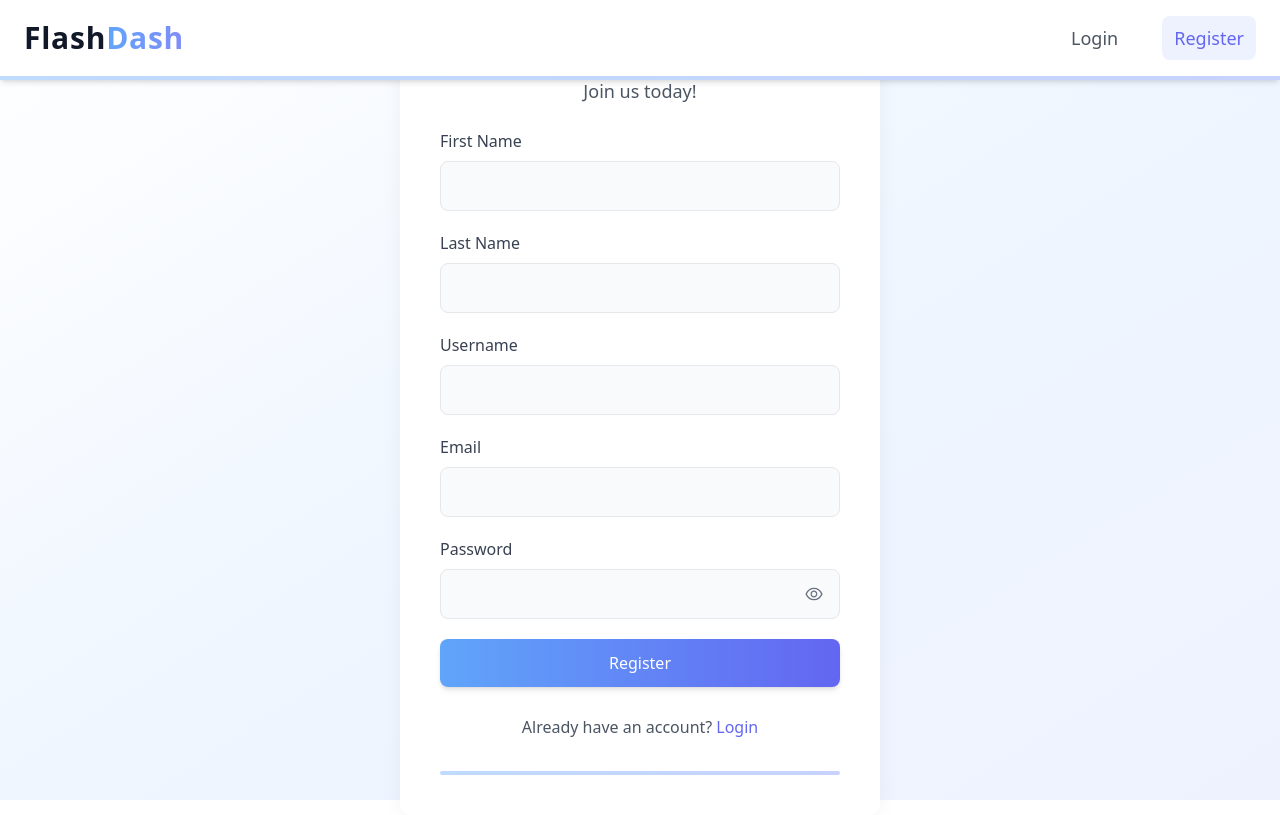
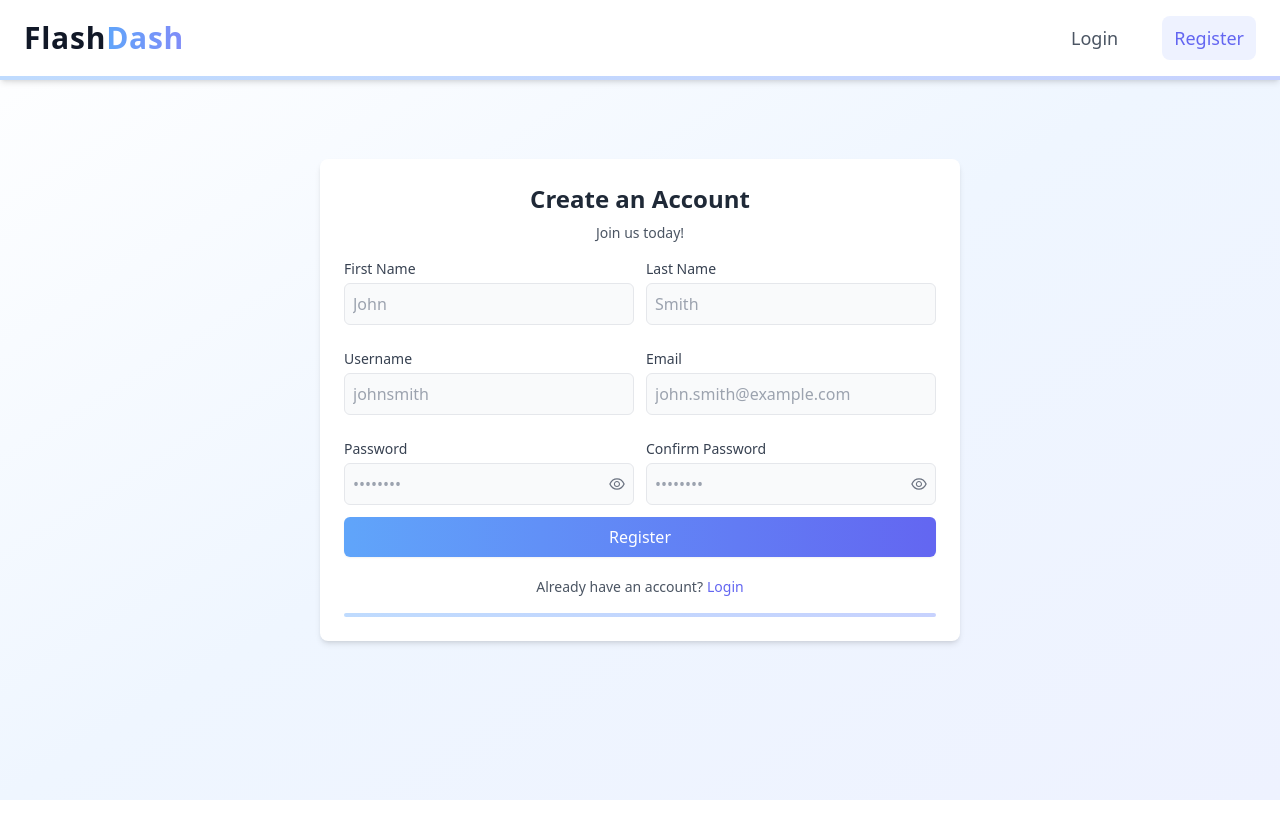
Before and after one commit to P4r1nc3/FlashDash_Frontend, a React (Vite) app: page /register in a window 1280 px wide. Built offline with nearby package versions, Linux system fonts and the light colour scheme; no server answers.

Commit message:
Improved Auth forms

```diff
--- a/src/components/AuthForm.tsx
+++ b/src/components/AuthForm.tsx
@@ -1,95 +1,162 @@
-import { useState } from 'react';
+import { useState, useEffect } from 'react';
 import { motion } from 'framer-motion';
 import { AiOutlineEye, AiOutlineEyeInvisible } from 'react-icons/ai';
+import { ToastContainer, toast } from 'react-toastify';
+import 'react-toastify/dist/ReactToastify.css';
 
-const AuthForm = ({ title, subtitle, fields, onSubmit, submitLabel, footerText, footerLink, footerHref }) => {
+const AuthForm = ({
+                      title,
+                      subtitle,
+                      fields,
+                      onSubmit,
+                      submitLabel,
+                      footerText,
+                      footerLink,
+                      footerHref,
+                      // New parameterized options
+                      columns = 1, // Default to 1 column
+                      maxWidth = "2xl", // Default max width
+                      showPasswordToggle = true, // Option to show/hide password toggle
+                      containerPadding = 6, // Padding for the container
+                      validatePasswords = false, // Whether to validate password matching
+                      buttonVariant = "primary" // Button style variant
+                  }) => {
     const [formData, setFormData] = useState({});
     const [showPassword, setShowPassword] = useState(false);
-    const [error, setError] = useState('');
+    const [showConfirmPassword, setShowConfirmPassword] = useState(false);
+    const [passwordsMatch, setPasswordsMatch] = useState(true);
 
     const handleChange = (e) => {
         setFormData({ ...formData, [e.target.name]: e.target.value });
+
+        // Check if passwords match when validatePasswords is true
+        if (validatePasswords && (e.target.name === 'password' || e.target.name === 'confirmPassword')) {
+            if (e.target.name === 'password') {
+                setPasswordsMatch(e.target.value === formData.confirmPassword || !formData.confirmPassword);
+            } else {
+                setPasswordsMatch(e.target.value === formData.password);
+            }
+        }
     };
 
     const handleSubmit = async (e) => {
         e.preventDefault();
+
+        // Check if passwords match before submitting when validatePasswords is true
+        if (validatePasswords && formData.password !== formData.confirmPassword) {
+            toast.error('Passwords do not match!');
+            return;
+        }
+
         try {
-            await onSubmit(formData);
+            // Remove confirmPassword from the data sent to the server if it exists
+            const { confirmPassword, ...dataToSubmit } = formData;
+            await onSubmit(dataToSubmit);
         } catch (err) {
-            setError(err.response?.data?.cause || 'Something went wrong. Please try again.');
+            toast.error(err.response?.data?.cause || 'Something went wrong. Please try again.');
         }
     };
 
+    // Dynamic max width class based on the maxWidth prop
+    const getMaxWidthClass = () => {
+        const validSizes = ["sm", "md", "lg", "xl", "2xl", "3xl", "4xl", "5xl", "6xl", "7xl"];
+        return validSizes.includes(maxWidth) ? `max-w-${maxWidth}` : "max-w-2xl";
+    };
+
+    // Dynamic grid columns class based on the columns prop
+    const getGridColumnsClass = () => {
+        return `grid-cols-1 ${columns > 1 ? `md:grid-cols-${Math.min(columns, 4)}` : ''}`;
+    };
+
+    // Dynamic button class based on the buttonVariant prop
+    const getButtonClass = () => {
+        switch (buttonVariant) {
+            case 'secondary':
+                return 'bg-gradient-to-r from-gray-400 to-gray-500 text-white';
+            case 'success':
+                return 'bg-gradient-to-r from-green-400 to-green-500 text-white';
+            case 'danger':
+                return 'bg-gradient-to-r from-red-400 to-red-500 text-white';
+            case 'warning':
+                return 'bg-gradient-to-r from-yellow-400 to-yellow-500 text-white';
+            case 'primary':
+            default:
+                return 'bg-gradient-to-r from-blue-400 to-indigo-500 text-white';
+        }
+    };
+
+    // Using placeholder directly from field, now required
+
     return (
-        <main className="h-screen flex items-center justify-center bg-gradient-to-br from-white via-blue-50 to-indigo-50">
-            <div className="container mx-auto px-6 lg:px-12 max-w-xl">
+        <main className="min-h-screen flex items-center justify-center bg-gradient-to-br from-white via-blue-50 to-indigo-50">
+            <div className={`container mx-auto px-4 ${getMaxWidthClass()}`}>
                 <motion.div
-                    className="bg-white p-10 rounded-xl shadow-lg flex flex-col items-center text-center"
-                    initial={{ opacity: 0, y: -30 }}
+                    className={`bg-white p-${containerPadding} rounded-lg shadow-md flex flex-col items-center text-center`}
+                    initial={{ opacity: 0, y: -20 }}
                     animate={{ opacity: 1, y: 0 }}
-                    transition={{ duration: 0.8, ease: 'easeOut' }}
-                    style={{ boxShadow: '0px 0px 20px rgba(0, 0, 0, 0.05)' }}
+                    transition={{ duration: 0.6, ease: 'easeOut' }}
                 >
-                    <h2 className="text-4xl font-extrabold text-gray-800 mb-3">{title}</h2>
-                    <p className="text-lg text-gray-600 mb-6">{subtitle}</p>
+                    <ToastContainer position="top-right" autoClose={5000} hideProgressBar={false} newestOnTop closeOnClick pauseOnHover draggable />
+                    <h2 className="text-2xl font-bold text-gray-800 mb-2">{title}</h2>
+                    <p className="text-sm text-gray-600 mb-4">{subtitle}</p>
                     <form onSubmit={handleSubmit} className="w-full flex flex-col">
-                        {fields.map(({ name, label, type, placeholder }) => (
-                            <div key={name} className="mb-5">
-                                <label className="text-gray-700 font-medium mb-2 block text-left">{label}</label>
-                                {type === 'password' ? (
+                        <div className={`grid ${getGridColumnsClass()} gap-3`}>
+                            {fields.map((field) => (
+                                <div key={field.name} className="mb-3">
+                                    <label className="text-gray-700 text-sm font-medium mb-1 block text-left">{field.label}</label>
+                                    {field.type === 'password' ? (
                                         <div className="relative">
                                             <input
-                                            type={showPassword ? 'text' : 'password'}
-                                            name={name}
-                                            placeholder={placeholder}
-                                            className="p-3 w-full bg-gray-50 border border-gray-200 rounded-lg focus:outline-none focus:ring-2 focus:ring-indigo-300 transition-all duration-200"
+                                                type={showPasswordToggle ? (showPassword ? 'text' : 'password') : 'password'}
+                                                name={field.name}
+                                                placeholder={field.placeholder}
+                                                className={`p-2 w-full bg-gray-50 border ${validatePasswords && field.name === 'confirmPassword' && !passwordsMatch ? 'border-red-300' : 'border-gray-200'} rounded-md focus:outline-none focus:ring-1 focus:ring-indigo-300 transition-all duration-200`}
                                                 onChange={handleChange}
-                                            required
+                                                required={field.required !== false}
                                             />
+                                            {showPasswordToggle && (
                                                 <button
                                                     type="button"
-                                            className="absolute inset-y-0 right-4 flex items-center text-gray-500 hover:text-indigo-500"
+                                                    className="absolute inset-y-0 right-2 flex items-center text-gray-500 hover:text-indigo-500"
                                                     onClick={() => setShowPassword(!showPassword)}
                                                 >
-                                            {showPassword ? <AiOutlineEyeInvisible size={20} /> : <AiOutlineEye size={20} />}
+                                                    {showPassword ? <AiOutlineEyeInvisible size={18} /> : <AiOutlineEye size={18} />}
                                                 </button>
+                                            )}
                                         </div>
                                     ) : (
                                         <input
-                                        type={type}
-                                        name={name}
-                                        placeholder={placeholder}
-                                        className="p-3 w-full bg-gray-50 border border-gray-200 rounded-lg focus:outline-none focus:ring-2 focus:ring-indigo-300 transition-all duration-200"
+                                            type={field.type}
+                                            name={field.name}
+                                            placeholder={field.placeholder}
+                                            className="p-2 w-full bg-gray-50 border border-gray-200 rounded-md focus:outline-none focus:ring-1 focus:ring-indigo-300 transition-all duration-200"
                                             onChange={handleChange}
-                                        required
+                                            required={field.required !== false}
                                         />
                                     )}
+                                    {validatePasswords && field.name === 'confirmPassword' && !passwordsMatch &&
+                                        <div className="text-red-500 text-xs mt-1 text-left">Passwords do not match</div>
+                                    }
                                 </div>
                             ))}
-
-                        {error &&
-                            <div className="mb-5 p-3 bg-red-50 border border-red-200 rounded-lg text-red-600 text-left">
-                                {error}
                         </div>
-                        }
 
                         <motion.button
                             type="submit"
-                            className="bg-gradient-to-r from-blue-400 to-indigo-500 text-white py-3 rounded-lg font-medium shadow-md hover:shadow-lg transition duration-300 w-full mb-1"
-                            whileHover={{ scale: 1.02 }}
+                            className={`${getButtonClass()} py-2 rounded-md font-medium shadow-sm hover:shadow-md transition duration-300 w-full mb-1`}
+                            whileHover={{ scale: 1.01 }}
                             whileTap={{ scale: 0.98 }}
                         >
                             {submitLabel}
                         </motion.button>
                     </form>
 
-                    <p className="text-gray-600 mt-6">
+                    <p className="text-gray-600 text-sm mt-4">
                         {footerText}
                         <a href={footerHref} className="text-indigo-500 font-medium ml-1 hover:text-blue-500 transition-colors duration-200">{footerLink}</a>
                     </p>
 
-                    {/* Bottom gradient line */}
-                    <div className="w-full mt-8">
+                    <div className="w-full mt-4">
                         <div className="h-1 w-full bg-gradient-to-r from-blue-200 to-indigo-200 rounded-full"></div>
                     </div>
                 </motion.div>
@@ -98,4 +165,4 @@ const AuthForm = ({ title, subtitle, fields, onSubmit, submitLabel, footerText,
     );
 };
 
-export default AuthForm
+export default AuthForm;
--- a/src/pages/auth/Login.tsx
+++ b/src/pages/auth/Login.tsx
@@ -19,14 +19,26 @@ const Login = () => {
             title="Welcome Back!"
             subtitle="Login to continue your journey"
             fields={[
-                { name: 'email', label: 'Email', type: 'email' },
-                { name: 'password', label: 'Password', type: 'password' }
+                {
+                    name: 'email',
+                    label: 'Email',
+                    type: 'email',
+                    placeholder: 'your.own@email.com'
+                },
+                {
+                    name: 'password',
+                    label: 'Password',
+                    type: 'password',
+                    placeholder: '••••••••'
+                }
             ]}
             submitLabel="Login"
             onSubmit={handleLogin}
             footerText="Don't have an account?"
             footerLink="Register"
             footerHref="/register"
+            columns={1}
+            validatePasswords={false}
         />
     );
 };
--- a/src/pages/auth/Register.tsx
+++ b/src/pages/auth/Register.tsx
@@ -27,17 +27,51 @@ const Register = () => {
             title="Create an Account"
             subtitle="Join us today!"
             fields={[
-                { name: 'firstName', label: 'First Name', type: 'text' },
-                { name: 'lastName', label: 'Last Name', type: 'text' },
-                { name: 'username', label: 'Username', type: 'text' },
-                { name: 'email', label: 'Email', type: 'email' },
-                { name: 'password', label: 'Password', type: 'password' }
+                {
+                    name: 'firstName',
+                    label: 'First Name',
+                    type: 'text',
+                    placeholder: 'John'
+                },
+                {
+                    name: 'lastName',
+                    label: 'Last Name',
+                    type: 'text',
+                    placeholder: 'Smith'
+                },
+                {
+                    name: 'username',
+                    label: 'Username',
+                    type: 'text',
+                    placeholder: 'johnsmith'
+                },
+                {
+                    name: 'email',
+                    label: 'Email',
+                    type: 'email',
+                    placeholder: 'john.smith@example.com'
+                },
+                {
+                    name: 'password',
+                    label: 'Password',
+                    type: 'password',
+                    placeholder: '••••••••'
+                },
+                {
+                    name: 'confirmPassword',
+                    label: 'Confirm Password',
+                    type: 'password',
+                    placeholder: '••••••••'
+                }
             ]}
             submitLabel="Register"
             onSubmit={handleRegister}
             footerText="Already have an account?"
             footerLink="Login"
             footerHref="/login"
+            columns={2}
+            validatePasswords={true}
+            buttonVariant="primary"
         />
     );
 };
```
Lines whose indentation alone changed are shown as unchanged.
